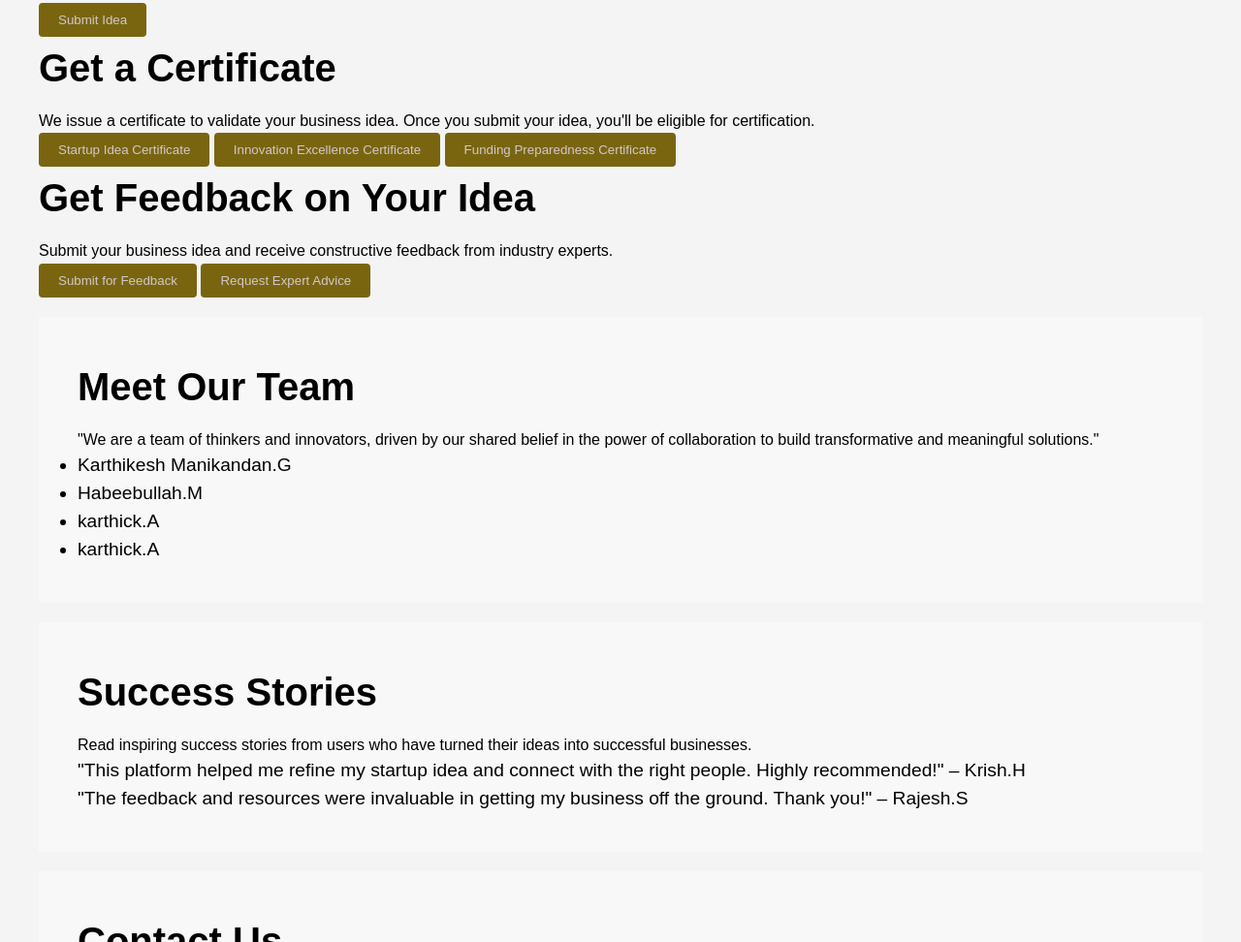
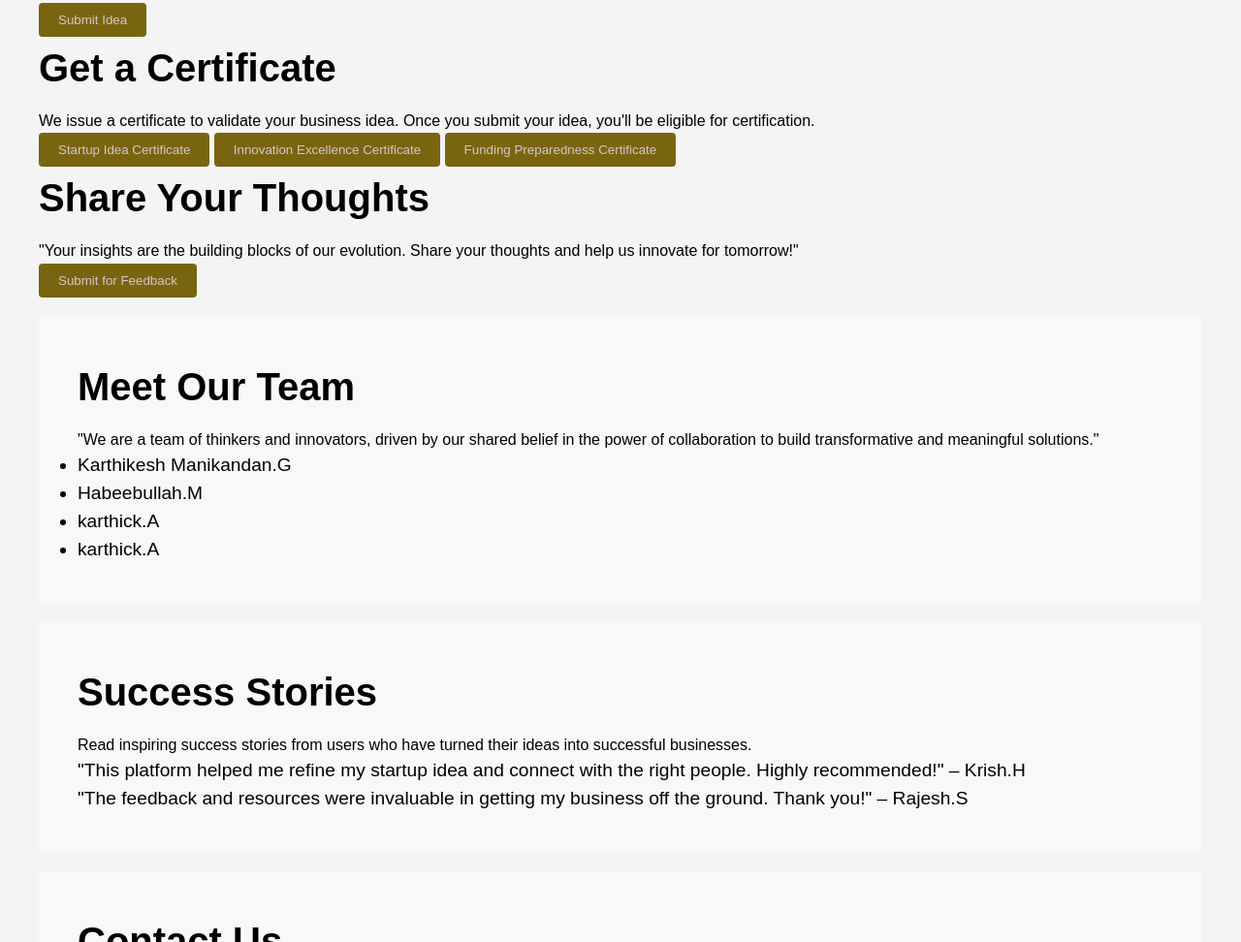
Before and after one commit to Karthikeshmanikandan/BUZORA, a plain HTML site: page index.html in a window 1280 px wide. Shown: the part 1578-2550 px from the top of the page at 97% size. Drawn offline with Linux system fonts and the light colour scheme.

Commit message:
Add files via upload

```diff
--- a/index.html
+++ b/index.html
@@ -49,7 +49,7 @@
         <h2>Business Resources</h2>
         <p>Explore valuable resources to help you succeed in your startup journey.</p>
         <ul>
-          <li><button class="resource-btn gold" onclick="openBusinessPlanTemplate()">Hotel</button></li>
+          <li><button class="resource-btn gold" onclick="window.location.href='food_service_business.html'">Hotel</button></li>
           <li><button class="resource-btn silver" onclick="openInvestorPitchDeck()">Pc building</button></li>
           <li><button class="resource-btn gold" onclick="openLegalResources()">Academy</button></li>
           <li><button class="resource-btn silver" onclick="openStartupGrants()">Event Organizing</button></li>
@@ -108,10 +108,9 @@
 
     <!-- Feedback Section -->
     <section id="feedback" class="feedback">
-      <h2>Get Feedback on Your Idea</h2>
-      <p>Submit your business idea and receive constructive feedback from industry experts.</p>
+      <h2>Share Your Thoughts</h2>
+      <p>"Your insights are the building blocks of our evolution. Share your thoughts and help us innovate for tomorrow!"</p>
       <button onclick="navigateToFeedback()">Submit for Feedback</button>
-      <button onclick="requestExpertAdvice()">Request Expert Advice</button>
       <p id="feedbackMessage"></p>
     </section>
 
```
